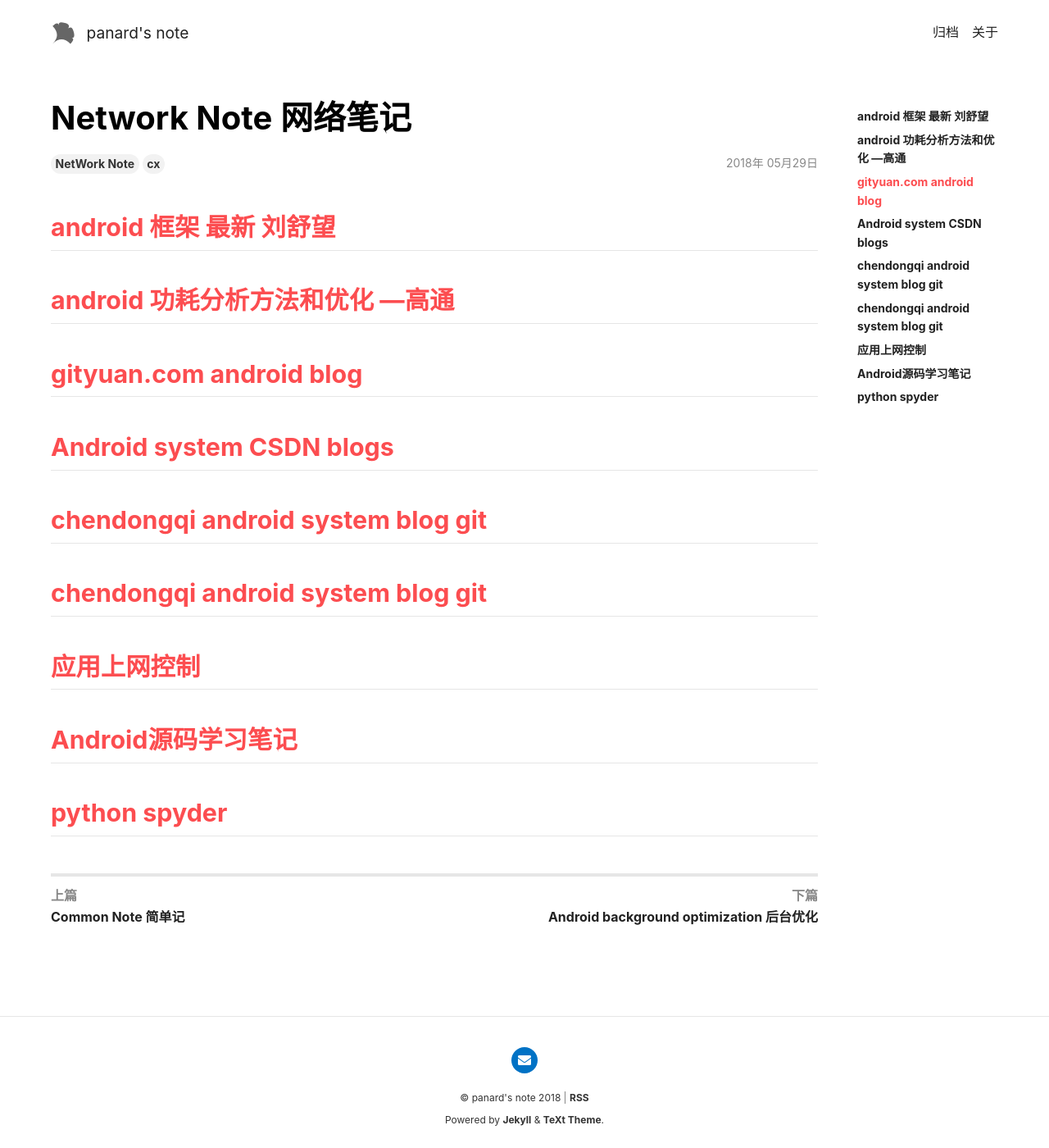
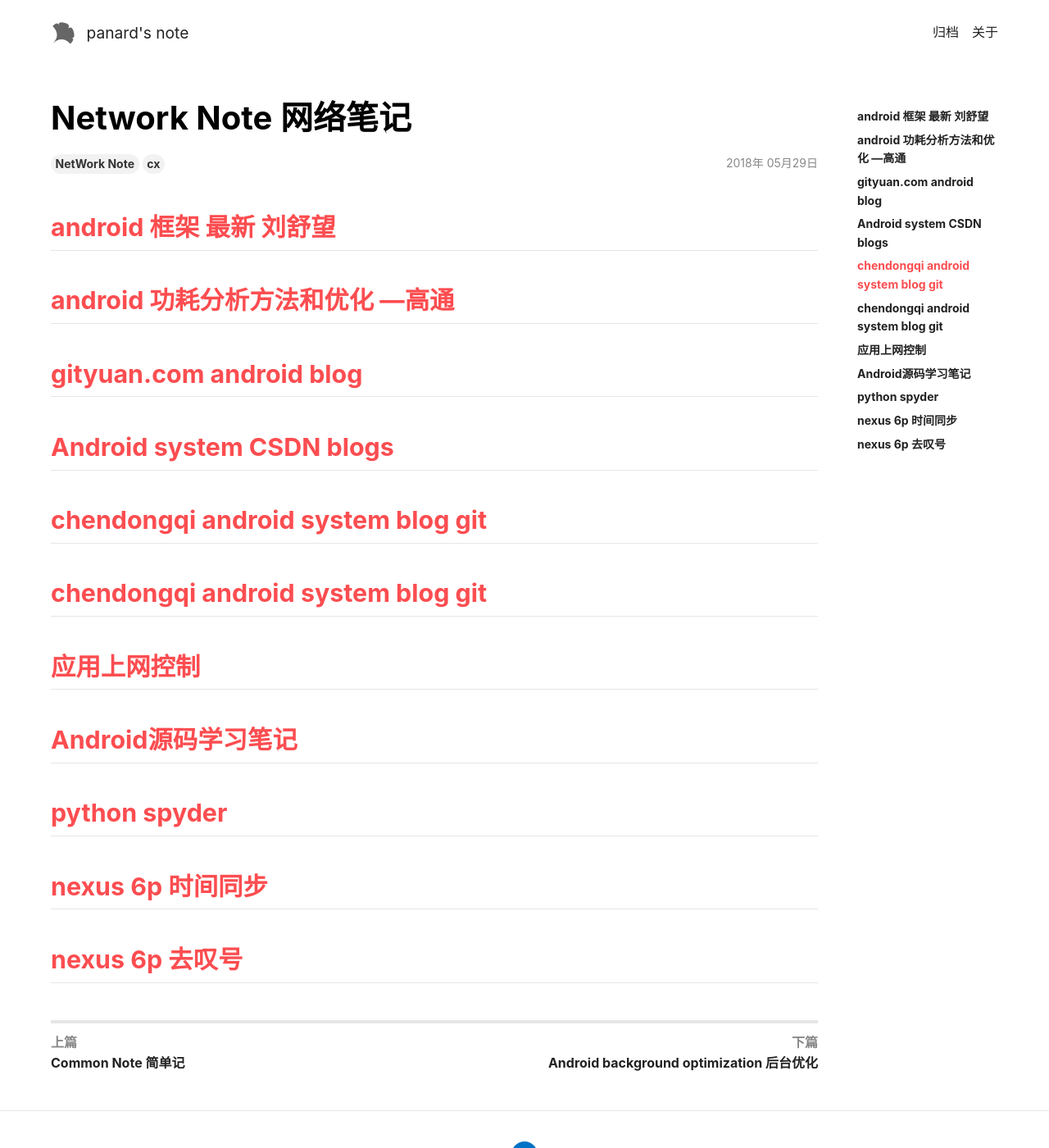
Before and after one commit to panard313/panard313.github.io, a Jekyll site: the page built from _posts/2018-05-29-network-note.md, in a window 1280 px wide and 1400 px high. Shown: the whole window at 82% size. Built offline with Jekyll 4.4.1, drawn with Linux system fonts in a browser that asks for light colours; nearby versions of some CDN libraries.

Commit message:
add tips for nexus 6p

```diff
--- a/_posts/2018-05-29-network-note.md
+++ b/_posts/2018-05-29-network-note.md
@@ -24,3 +24,8 @@
 ##  [Android源码学习笔记](https://blog.csdn.net/column/details/13723.html)
 
 ## [python spyder](https://www.cnblogs.com/zhaof/p/6915127.html#4122053)
+
+## [nexus 6p 时间同步](settings put global ntp_server time.asia.apple.com)
+
+
+## [nexus 6p 去叹号](settings put global captive_portal_mode 0)
```
